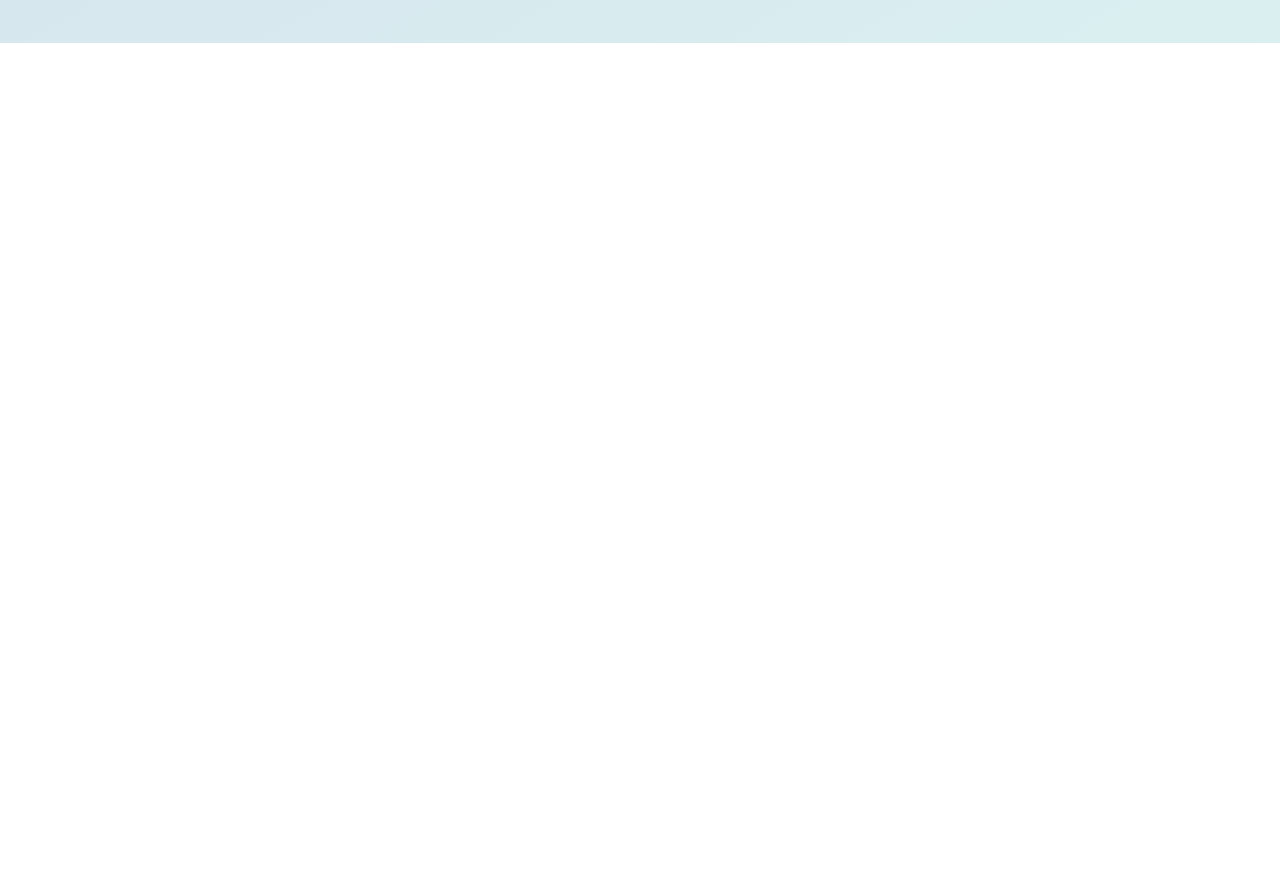
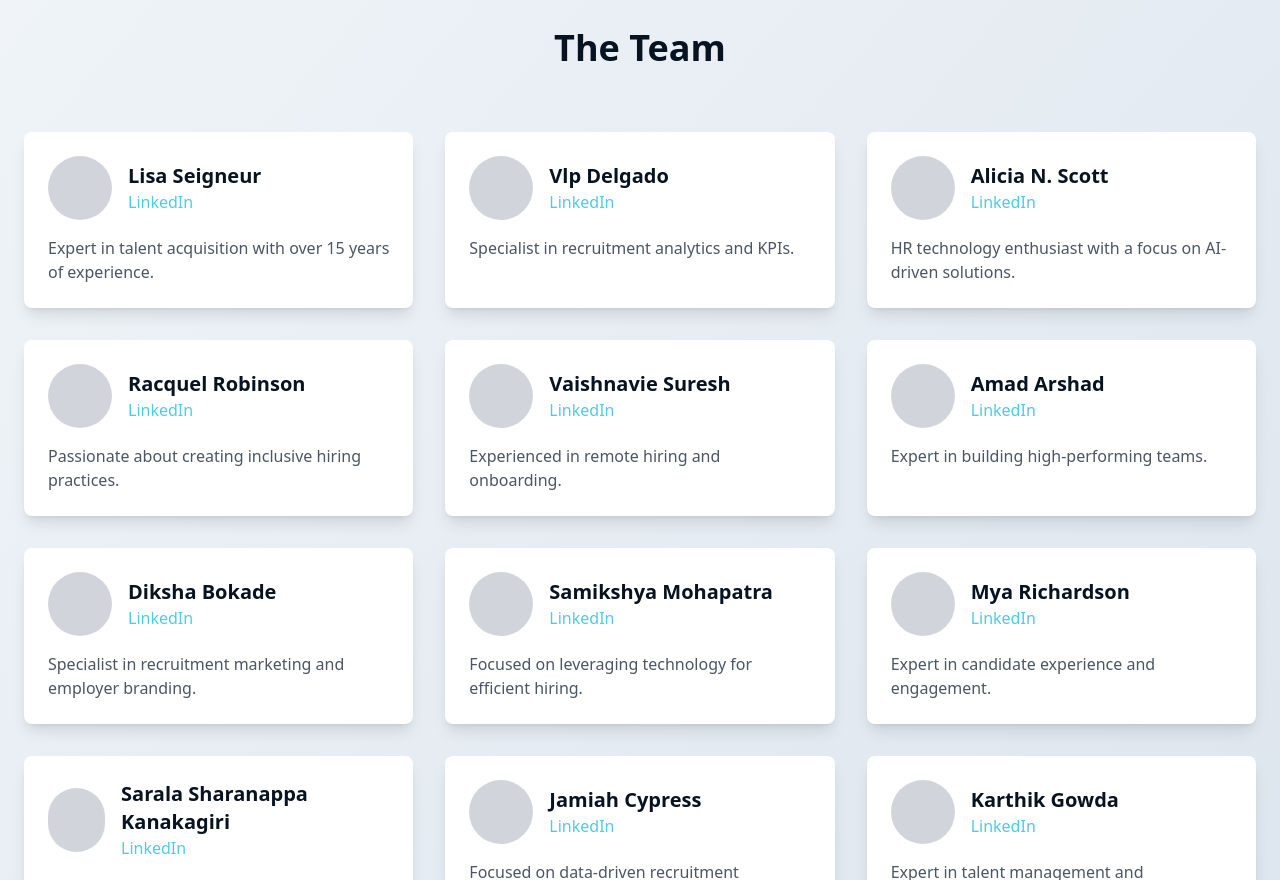
Before and after one commit to SquareResults/SQR_Website, a React (Vite) app: page /about in a window 1280 px wide. Shown: the part 1920-2800 px from the top of the page. Before the commit the page ends 1963 px from the top, so only its background shows below. Built offline with nearby package versions, Linux system fonts and the light colour scheme.

Commit message:
added team

```diff
--- a/src/components/AboutSection.tsx
+++ b/src/components/AboutSection.tsx
@@ -2,15 +2,15 @@ import { motion } from "framer-motion";
 
 const AboutSection = () => {
   return (
-    <section className="py-20 bg-white">
+    <section className="py-20 bg-gradient-to-br from-[#f0f4f8] to-[#d9e2ec]">
       <div className="container mx-auto px-6">
-        <div className="grid md:grid-cols-2 gap-12 items-center">
       <motion.div
-            initial={{ opacity: 0, x: -20 }}
-            animate={{ opacity: 1, x: 0 }}
+          initial={{ opacity: 0, y: 20 }}
+          animate={{ opacity: 1, y: 0 }}
           transition={{ duration: 0.5 }}
+          className="text-center max-w-4xl mx-auto"
         >
-            <h2 className="text-5xl font-extrabold text-[#081321] mb-8">About Us</h2>
+        <h2 className="text-4xl font-bold text-[#081321] mb-8">About Us</h2>
         <p className="text-lg text-gray-700 leading-relaxed mb-6">
           At SquareResults, we are redefining the future of talent acquisition and job searching. Our ecosystem
           —SquareTop, SquareCircle, and RADAR—creates a seamless, engaging, and empowering experience for
@@ -20,19 +20,6 @@ const AboutSection = () => {
           provides the tools, transparency, and technology to make it happen.
         </p>
         </motion.div>
-          <motion.div
-            initial={{ opacity: 0, x: 20 }}
-            animate={{ opacity: 1, x: 0 }}
-            transition={{ duration: 0.5 }}
-            className="relative"
-          >
-            <img
-              src="/lovable-uploads/b94539dd-e762-460f-a9a4-0619f921778b.png"
-              alt="About Illustration"
-              className="w-full rounded-lg shadow-lg"
-            />
-          </motion.div>
-        </div>
       </div>
     </section>
   );
--- a/src/components/MissionSection.tsx
+++ b/src/components/MissionSection.tsx
@@ -24,7 +24,7 @@ const MissionSection = () => {
           transition={{ duration: 0.5 }}
           className="text-center max-w-4xl mx-auto"
         >
-          <h2 className="text-4xl font-bold text-[#081321] mb-8">Our Vission</h2>
+          <h2 className="text-4xl font-bold text-[#081324] mb-8">Our Vission</h2>
           <p className="text-lg text-gray-700 leading-relaxed">
           SquareResults envisions a world where the journey to one's dream job is not just a possibility, but a tangible reality. We aim to transform the job search process from a daunting task into an inspiring journey of self-discovery and growth. By providing innovative solutions that streamline the application process, improve communication between job seekers and employers, and make the job search easier and faster, we're committed to transforming the job search experience into a more efficient and satisfying journey for everyone involved. </p>
         </motion.div>
--- /dev/null
+++ b/src/components/TeamSection.tsx
@@ -0,0 +1,135 @@
+import { motion } from "framer-motion";
+
+const teamMembers = [
+  {
+    name: "Lisa Seigneur",
+    linkedin: "https://linkedin.com/in/lisaseigneur",
+    description: "Expert in talent acquisition with over 15 years of experience.",
+  },
+  {
+    name: "Vlp Delgado",
+    linkedin: "https://linkedin.com/in/vlpdelgadorr",
+    description: "Specialist in recruitment analytics and KPIs.",
+  },
+  {
+    name: "Alicia N. Scott",
+    linkedin: "https://linkedin.com/in/alicia-n-scott",
+    description: "HR technology enthusiast with a focus on AI-driven solutions.",
+  },
+  {
+    name: "Racquel Robinson",
+    linkedin: "https://linkedin.com/in/racquelrobinsonatx",
+    description: "Passionate about creating inclusive hiring practices.",
+  },
+  {
+    name: "Vaishnavie Suresh",
+    linkedin: "https://linkedin.com/in/vaishnavie-suresh",
+    description: "Experienced in remote hiring and onboarding.",
+  },
+  {
+    name: "Amad Arshad",
+    linkedin: "https://linkedin.com/in/amadarshad",
+    description: "Expert in building high-performing teams.",
+  },
+  {
+    name: "Diksha Bokade",
+    linkedin: "https://linkedin.com/in/diksha-bokade",
+    description: "Specialist in recruitment marketing and employer branding.",
+  },
+  {
+    name: "Samikshya Mohapatra",
+    linkedin: "https://linkedin.com/in/samikshya-mohapatra",
+    description: "Focused on leveraging technology for efficient hiring.",
+  },
+  {
+    name: "Mya Richardson",
+    linkedin: "https://linkedin.com/in/mya-richardson11",
+    description: "Expert in candidate experience and engagement.",
+  },
+  {
+    name: "Sarala Sharanappa Kanakagiri",
+    linkedin: "https://linkedin.com/in/sarala-sharanappa-kanakagiri",
+    description: "Specialist in diversity and inclusion initiatives.",
+  },
+  {
+    name: "Jamiah Cypress",
+    linkedin: "https://linkedin.com/in/jamiah-cypress-bb3a98271",
+    description: "Focused on data-driven recruitment strategies.",
+  },
+  {
+    name: "Karthik Gowda",
+    linkedin: "https://linkedin.com/in/karthik-gowda-r-45ab8b1a2",
+    description: "Expert in talent management and development.",
+  },
+  {
+    name: "Shannon Viets",
+    linkedin: "https://linkedin.com/in/shannon-viets-19136b63",
+    description: "Specialist in employee engagement and retention.",
+  },
+  {
+    name: "J Biddle",
+    linkedin: "https://linkedin.com/in/j-biddle",
+    description: "Experienced in global recruitment and staffing.",
+  },
+  {
+    name: "Bob Nessel",
+    linkedin: "https://linkedin.com/in/bob-nessel-8527181",
+    description: "Focused on strategic talent acquisition.",
+  },
+  {
+    name: "Victoria N. Armah",
+    linkedin: "https://linkedin.com/in/victoria-n-armah-mba-812684207",
+    description: "Expert in HR analytics and workforce planning.",
+  },
+  {
+    name: "Cherris Armour",
+    linkedin: "https://linkedin.com/in/cherris-armour-871a0418",
+    description: "Specialist in leadership development and coaching.",
+  },
+  {
+    name: "Billy Meade",
+    linkedin: "https://linkedin.com/in/billymeade",
+    description: "Focused on innovative recruitment solutions.",
+  },
+];
+
+const TeamSection = () => {
+  return (
+    <section className="py-20 bg-gradient-to-br from-[#f0f4f8] to-[#d9e2ec]">
+      <div className="container mx-auto px-6">
+        <motion.div
+          initial={{ opacity: 0, y: 20 }}
+          animate={{ opacity: 1, y: 0 }}
+          transition={{ duration: 0.5 }}
+          className="text-center mb-16"
+        >
+          <h2 className="text-4xl font-bold text-[#081321] mb-8">The Team</h2>
+        </motion.div>
+        <div className="grid md:grid-cols-2 lg:grid-cols-3 gap-8">
+          {teamMembers.map((member, index) => (
+            <motion.div
+              key={index}
+              initial={{ opacity: 0, y: 20 }}
+              animate={{ opacity: 1, y: 0 }}
+              transition={{ duration: 0.5, delay: index * 0.1 }}
+              className="bg-white rounded-lg shadow-lg p-6 hover:shadow-xl transition-shadow"
+            >
+              <div className="flex items-center mb-4">
+                <div className="w-16 h-16 bg-gray-300 rounded-full mr-4"></div>
+                <div>
+                  <h3 className="text-xl font-bold text-[#081321]">{member.name}</h3>
+                  <a href={member.linkedin} className="text-[#4DCCE6] hover:text-[#45B5B5] transition-colors">
+                    LinkedIn
+                  </a>
+                </div>
+              </div>
+              <p className="text-gray-600">{member.description}</p>
+            </motion.div>
+          ))}
+        </div>
+      </div>
+    </section>
+  );
+};
+
+export default TeamSection;
--- a/src/pages/About.tsx
+++ b/src/pages/About.tsx
@@ -2,15 +2,17 @@ import Navbar from "@/components/Navbar";
 import AboutSection from "@/components/AboutSection";
 import MissionSection from "@/components/MissionSection";
 import CEOSection from "@/components/CEOSection";
+import TeamSection from "@/components/TeamSection";
 
 const About = () => {
   return (
-    <div className="min-h-screen bg-background">
+    <div className="min-h-screen bg-gradient-to-br from-[#f0f4f8] to-[#d9e2ec]">
       <Navbar />
       <div className="pt-16">
-      <AboutSection />
-      <MissionSection />
-      <CEOSection />
+        <AboutSection />
+        <MissionSection />
+        <CEOSection />
+        <TeamSection />
       </div>
     </div>
   );
```
Lines whose indentation alone changed are shown as unchanged.
